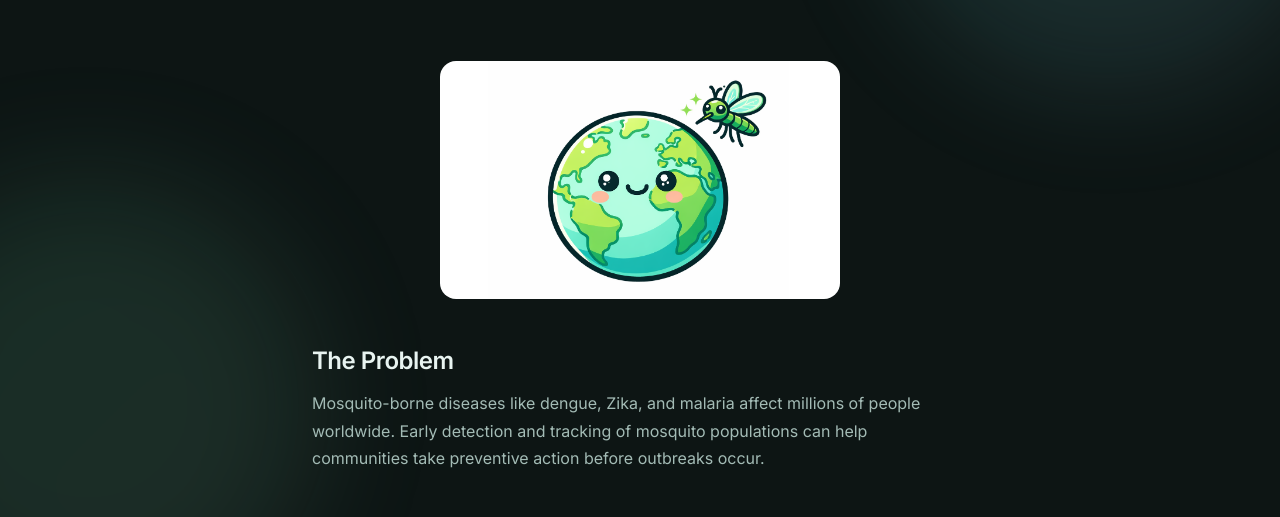
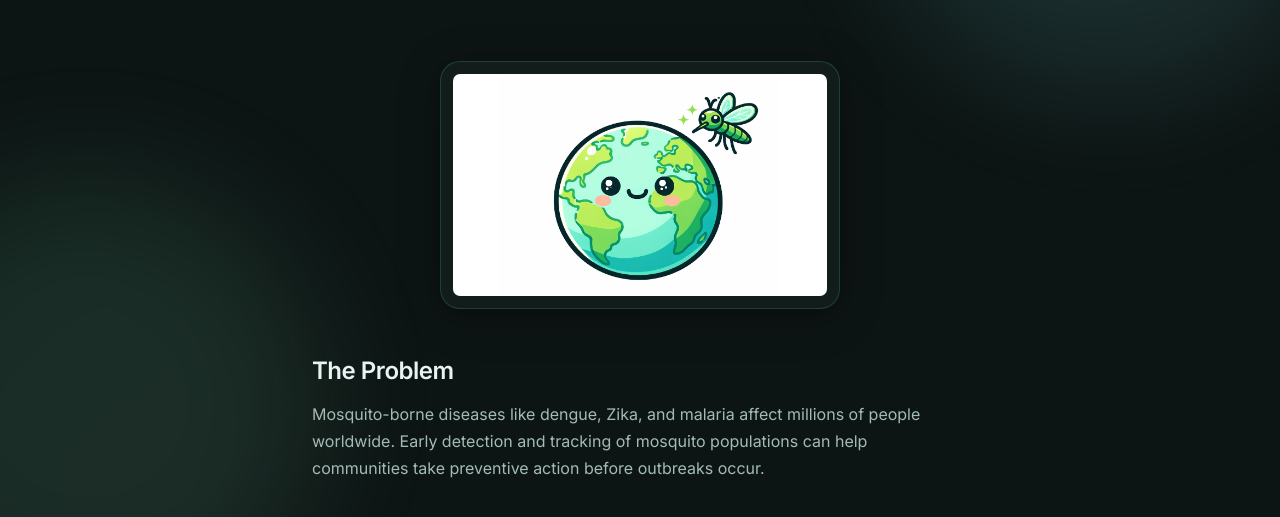
Before and after one commit to luanamaldaner/luanamaldaner.github.io, a plain HTML site: page projects/mosquito-tracker.html in a window 1280 px wide. Both pictures are taken after a click on the button "Toggle dark mode". Shown: the part 259-776 px from the top of the page. Drawn offline with Linux system fonts and the light colour scheme.

Commit message:
Polished Project Pictures

```diff
--- a/css/components.css
+++ b/css/components.css
@@ -1118,3 +1118,41 @@ a:focus-visible {
   background: var(--glass-bg-subtle);
   border-top: 1px solid var(--glass-border-subtle);
 }
+
+/* Project Hero Image Frame */
+.project-hero-image {
+  display: flex;
+  justify-content: center;
+}
+
+.project-hero-image img {
+  max-width: 100%;
+  height: auto;
+  border-radius: var(--radius-xl);
+  background: var(--glass-bg);
+  border: 1px solid var(--glass-border);
+  box-shadow:
+    0 4px 24px rgba(0, 0, 0, 0.08),
+    0 8px 48px rgba(0, 0, 0, 0.04);
+  padding: var(--space-sm);
+  transition: all var(--transition-medium);
+}
+
+.project-hero-image img:hover {
+  box-shadow:
+    0 8px 32px rgba(0, 0, 0, 0.12),
+    0 16px 64px rgba(0, 0, 0, 0.06);
+  transform: translateY(-2px);
+}
+
+[data-theme="dark"] .project-hero-image img {
+  box-shadow:
+    0 4px 24px rgba(0, 0, 0, 0.3),
+    0 8px 48px rgba(0, 0, 0, 0.2);
+}
+
+[data-theme="dark"] .project-hero-image img:hover {
+  box-shadow:
+    0 8px 32px rgba(0, 0, 0, 0.4),
+    0 16px 64px rgba(0, 0, 0, 0.25);
+}
--- a/projects/mosquito-tracker.html
+++ b/projects/mosquito-tracker.html
@@ -36,7 +36,7 @@
         </header>
 
         <div class="project-hero-image" data-animate="fade-up" style="margin-bottom: var(--space-2xl);">
-          <img src="../images/mosquito-tracker.png" alt="Mosquito Tracker App" style="width: 100%; max-width: 400px; margin: 0 auto; display: block; border-radius: var(--radius-lg);">
+          <img src="../images/mosquito-tracker.png" alt="Mosquito Tracker App" style="max-width: 400px;">
         </div>
 
         <section class="project-section" data-animate="fade-up">
```
